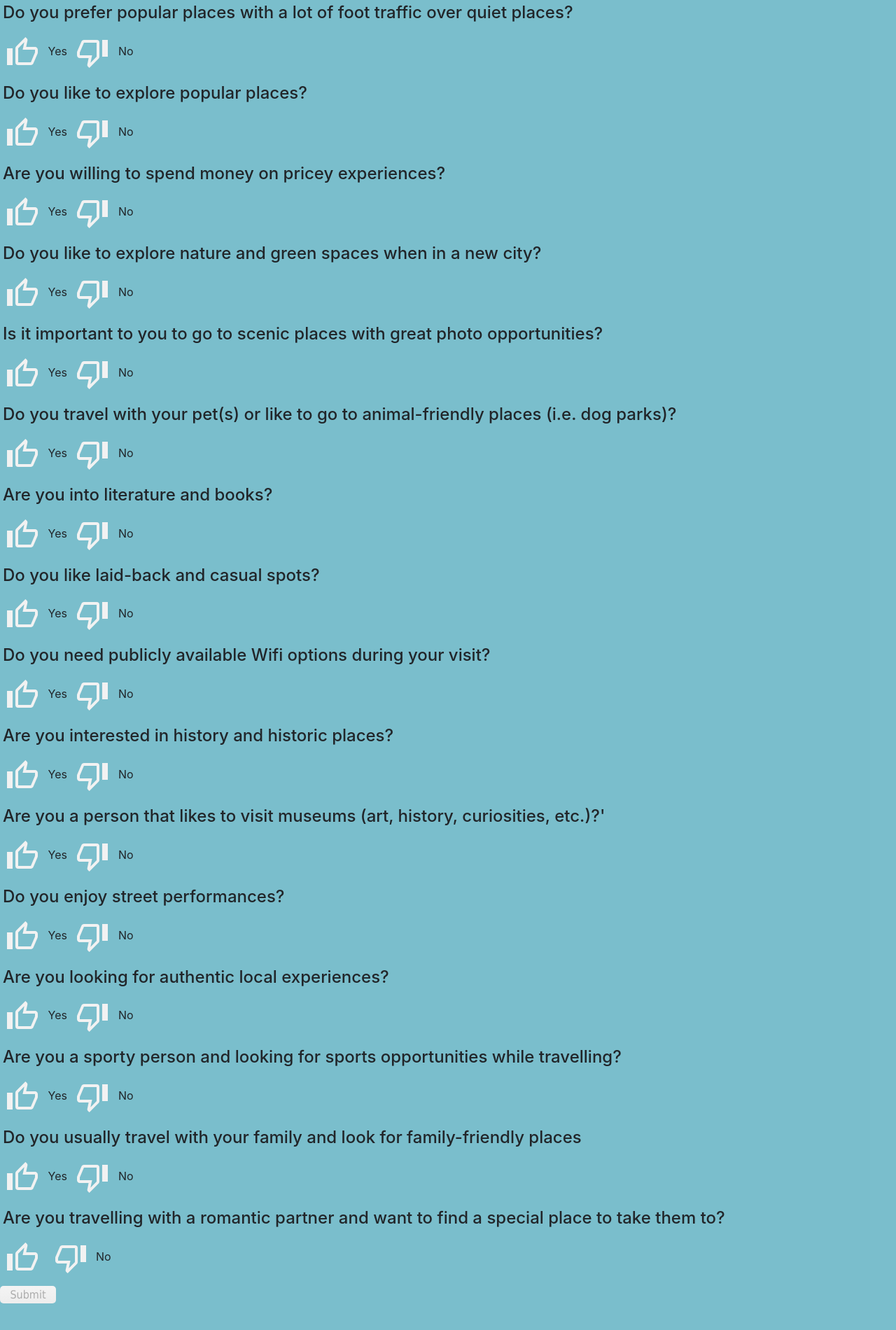
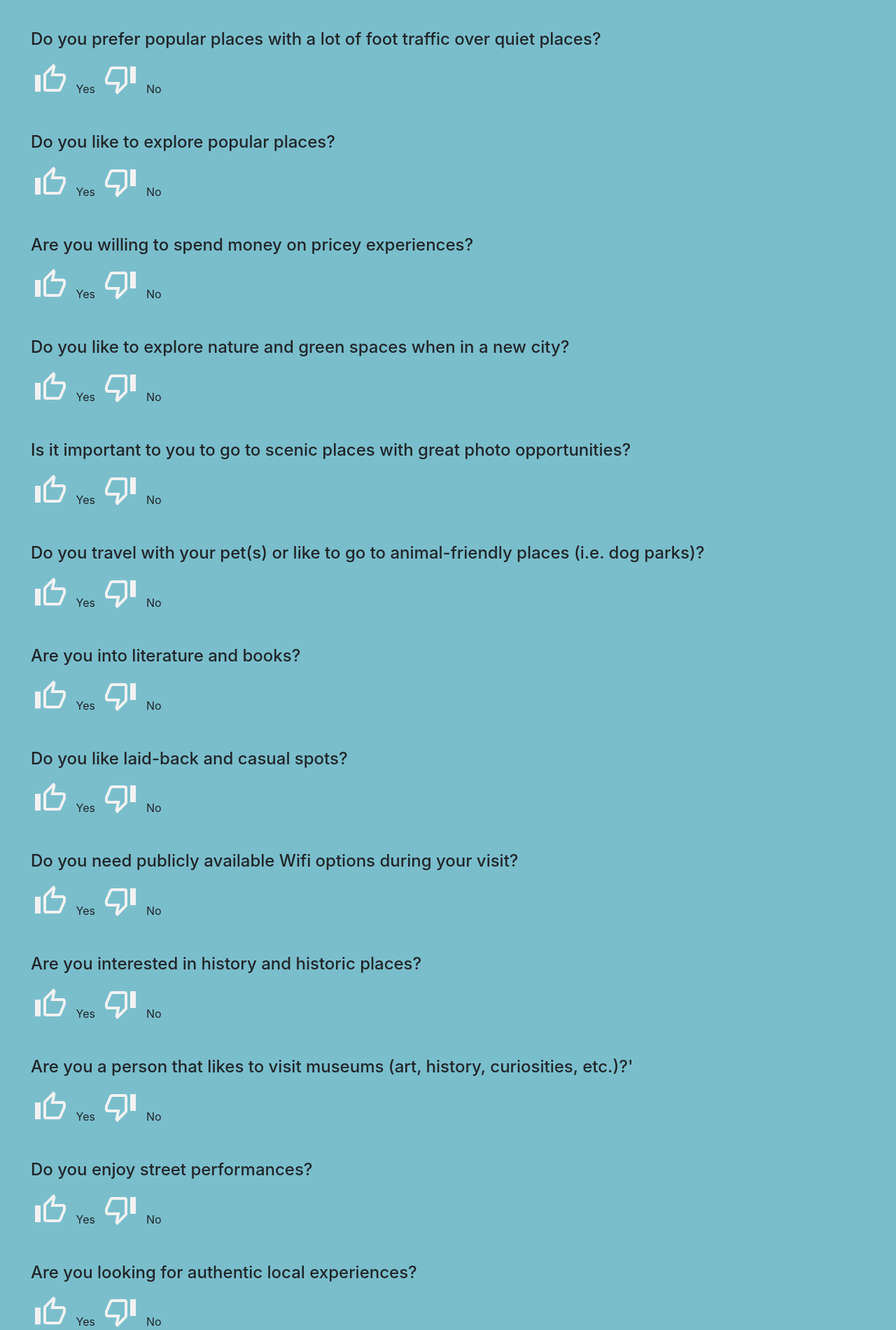
Before and after one commit to Hupperich-Manuel/Smart_Tourism, a Django app: page /polls/ in a window 1280 px wide. Shown: the part 86-1986 px from the top of the page at 70% size. Before the commit the page ends 1948 px from the top, so only its background shows below. Run offline with Django 4.2, Linux system fonts and the light colour scheme; the visitor is signed in with stand-in values (Sample User, id 1); some libraries are stand-ins or nearby versions.

Commit message:
feedback update humbs html

```diff
--- a/polls/templates/polls/index.html
+++ b/polls/templates/polls/index.html
@@ -12,8 +12,9 @@
         html {
             margin: 0;
             padding: 0;
-            height: 140% !important;
+            height: 140%;
             background: #7abecc !important;
+            left:30px;
         }
     </style>
 </head>
@@ -21,10 +22,10 @@
     {%  include 'registration/navbar.html' %}
 
     <fieldset>
-    <form action = "{% url 'polls:modelling' %}" method="post" class="rating-form-2">
+    <form action = "{% url 'polls:modelling' %}" method="post" class="rating-form-2" style='margin:40px'>
 
     {% csrf_token %}
-    <legend ><h4 style="margin: 2px; padding: 2px; text-align: left;">Do you prefer popular places with a lot of foot traffic over quiet places?</h4></legend>
+    <legend ><h4 style="margin: 2px; padding: 2px;">Do you prefer popular places with a lot of foot traffic over quiet places?</h4></legend>
     {% for answer1, choice1 in liste2 %}
         {% if answer1 %}
         <label for="happy2">
@@ -279,7 +280,7 @@
         <label>
             <input type="radio" name="answer16" class="happy" id="happy2" value="{{ answer16 }}" onclick="Check(this)" required>
             <svg viewBox="0 0 24 24"><path d="M5,9V21H1V9H5M9,21A2,2 0 0,1 7,19V9C7,8.45 7.22,7.95 7.59,7.59L14.17,1L15.23,2.06C15.5,2.33 15.67,2.7 15.67,3.11L15.64,3.43L14.69,8H21C22.11,8 23,8.9 23,10V12C23,12.26 22.95,12.5 22.86,12.73L19.84,19.78C19.54,20.5 18.83,21 18,21H9M9,19H18.03L21,12V10H12.21L13.34,4.68L9,9.03V19Z" /></svg>
-        {{ choice3 }}</label>
+        {{ choice16 }}</label>
     {% else %}
         <label>
             <input type="radio" name="answer16" class="sad" id="sad2" value="{{ answer16 }}" onclick="Check(this)" required>
--- a/polls/templates/polls/map.html
+++ b/polls/templates/polls/map.html
@@ -34,13 +34,13 @@
     {% endfor %}
     </ol>
     </fieldset>
-        <div id='map' width="100%" style='height:500px; width:500px; padding:10px; left:30px'></div>
+        <div id='map' width="100%" style='height:520px; width:500px; padding:10px; left:30px'></div>
         <h5 id="evaluation"><h4 style = "position:relative; left:80px; top:2px; color: navy; max-width: 1400px;">Reached this point, we would like to rate <u><b>how accurate</b></u> our <u><b>recommendation</b></u> and also the <u><b>order of preference</b></u> was and if you missed crucial information:</h5>
             <div style = "position:relative; left:80px; top:2px" >Rate from 1 to 5, where 1 is <i>Really Bad</i> and 5 is <i>Extremely Good</i>:</div>
             <form action = "{% url 'polls:rating' q1.0 q1.1 q1.2 q1.3 q1.4%}" method="post">
             {% csrf_token %}
             <label style = "position:relative; left:80px; top:2px; margin-top:20px;" ><b>{{ q1.0 }}</b>:</label>
-    <fieldset class="rating" style = "position:relative; left:80px; top:3px; margin-top:-5px;">
+    <fieldset class="rating" style = "position:relative; left:80px; top:3px; margin-top:15px;">
 
         <input id="demo-1" type="radio" name="demo" value="1">
         <label for="demo-1">1 star</label>
--- a/static/css/index_style.css
+++ b/static/css/index_style.css
@@ -93,6 +93,7 @@ input[type="radio"] {
 input[type="radio"] + svg {
   -webkit-transition: all 0.2s;
   transition: all 0.2s;
+  margin-bottom:40px;
 }
 
 input + svg {
@@ -232,6 +233,10 @@ input[type=submit] {
   border: 0;
   width: 80px;
   height:25px;
+  position:relative;
+  left:40px;
+  top:-24px;
+  margin-bottom: 40px;
   font-family: Tahoma;
   background: #f4f4f4;
   /* Old browsers */
```
